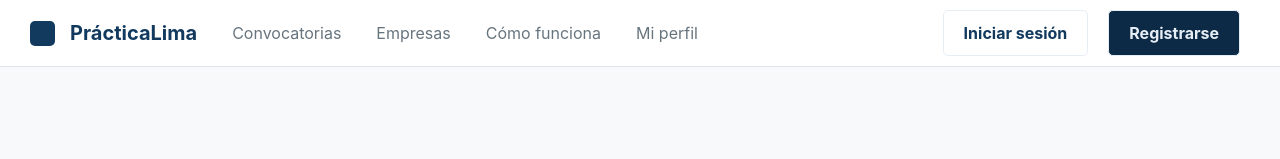
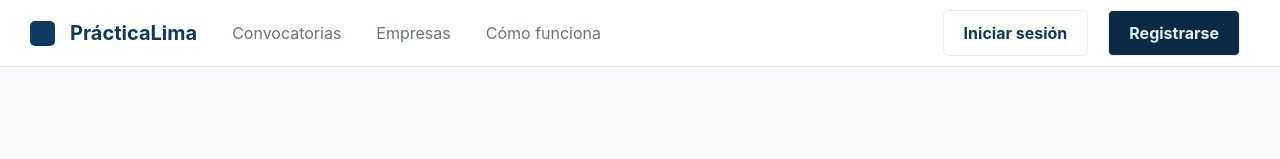
Before and after one commit to maespinar/Proyecto-PW, a React (Vite) app: page /iniciar-sesion in a window 1280 px wide. Shown: the top 159 px of the page. Built offline with nearby package versions, Linux system fonts and the light colour scheme.

Commit message:
feat: opcion de mi cuenta del header

```diff
--- a/src/App.jsx
+++ b/src/App.jsx
@@ -1,4 +1,4 @@
-import { useEffect } from 'react'
+import { useEffect, useState } from 'react'
 import { Navigate, Route, Routes, useLocation } from 'react-router-dom'
 import Header from './HU-1/components/Header'
 import LandingPublica from './HU-1/pages/LandingPublica'
@@ -8,6 +8,7 @@ import Footer from './HU-1/components/Footer'
 import EnConstruccion from './HU-2/components/EnConstruccion'
 
 function App() {
+  const [sesionIniciada, setSesionIniciada] = useState(false)
   const { pathname, hash } = useLocation()
 
   useEffect(() => {
@@ -17,11 +18,11 @@ function App() {
 
   return (
     <>
-      <Header />
+      <Header sesionIniciada={sesionIniciada} />
       <main>
         <Routes>
           <Route path="/" element={<LandingPublica />} />
-          <Route path="/iniciar-sesion" element={<InicioDeSesion />} />
+          <Route path="/iniciar-sesion" element={<InicioDeSesion onIniciarSesion={() => setSesionIniciada(true)} />} />
           <Route path="/perfil/*" element={<RutasPerfil />} />
           {[
             ['registro', 'Registrarse'],
--- a/src/HU-1/components/FormularioInicioSesion.jsx
+++ b/src/HU-1/components/FormularioInicioSesion.jsx
@@ -2,7 +2,7 @@ import { useState } from 'react'
 import { Link, useNavigate } from 'react-router-dom'
 import perfilPrueba from '../../HU-2/data/perfil.seed.json'
 
-export default function FormularioInicioSesion() {
+export default function FormularioInicioSesion({ onIniciarSesion }) {
   const navigate = useNavigate()
   const [mostrarClave, setMostrarClave] = useState(false)
   const [error, setError] = useState('')
@@ -17,6 +17,7 @@ export default function FormularioInicioSesion() {
       setError('El correo o la contraseña son incorrectos.')
       return
     }
+    onIniciarSesion()
     navigate('/perfil')
   }
 
--- a/src/HU-1/components/Header.jsx
+++ b/src/HU-1/components/Header.jsx
@@ -1,7 +1,7 @@
 import { Link } from 'react-router-dom'
 import '../styles/Header.css'
 
-function Header() {
+function Header({ sesionIniciada }) {
     return (
         <>
             <header>
@@ -15,7 +15,7 @@ function Header() {
                         <li><Link to="/#convocatorias">Convocatorias</Link></li>
                         <li><Link to="/empresas">Empresas</Link></li>
                         <li><Link to="/#como-funciona">Cómo funciona</Link></li>
-                        <li><Link to="/perfil">Mi perfil</Link></li>
+                        {sesionIniciada && <li><Link to="/perfil">Mi perfil</Link></li>}
                     </ul>
                 </div>
                 <div id="buttons">
--- a/src/HU-1/pages/InicioDeSesion.jsx
+++ b/src/HU-1/pages/InicioDeSesion.jsx
@@ -1,7 +1,7 @@
 import FormularioInicioSesion from '../components/FormularioInicioSesion'
 import '../styles/InicioDeSesion.css'
 
-export default function InicioDeSesion() {
+export default function InicioDeSesion({ onIniciarSesion }) {
   return (
     <section className="inicio-sesion" aria-labelledby="inicio-sesion-titulo">
       <div className="inicio-sesion-presentacion">
@@ -11,7 +11,7 @@ export default function InicioDeSesion() {
           ilustración · campus Monterrico
         </div>
       </div>
-      <FormularioInicioSesion />
+      <FormularioInicioSesion onIniciarSesion={onIniciarSesion} />
     </section>
   )
 }
```
